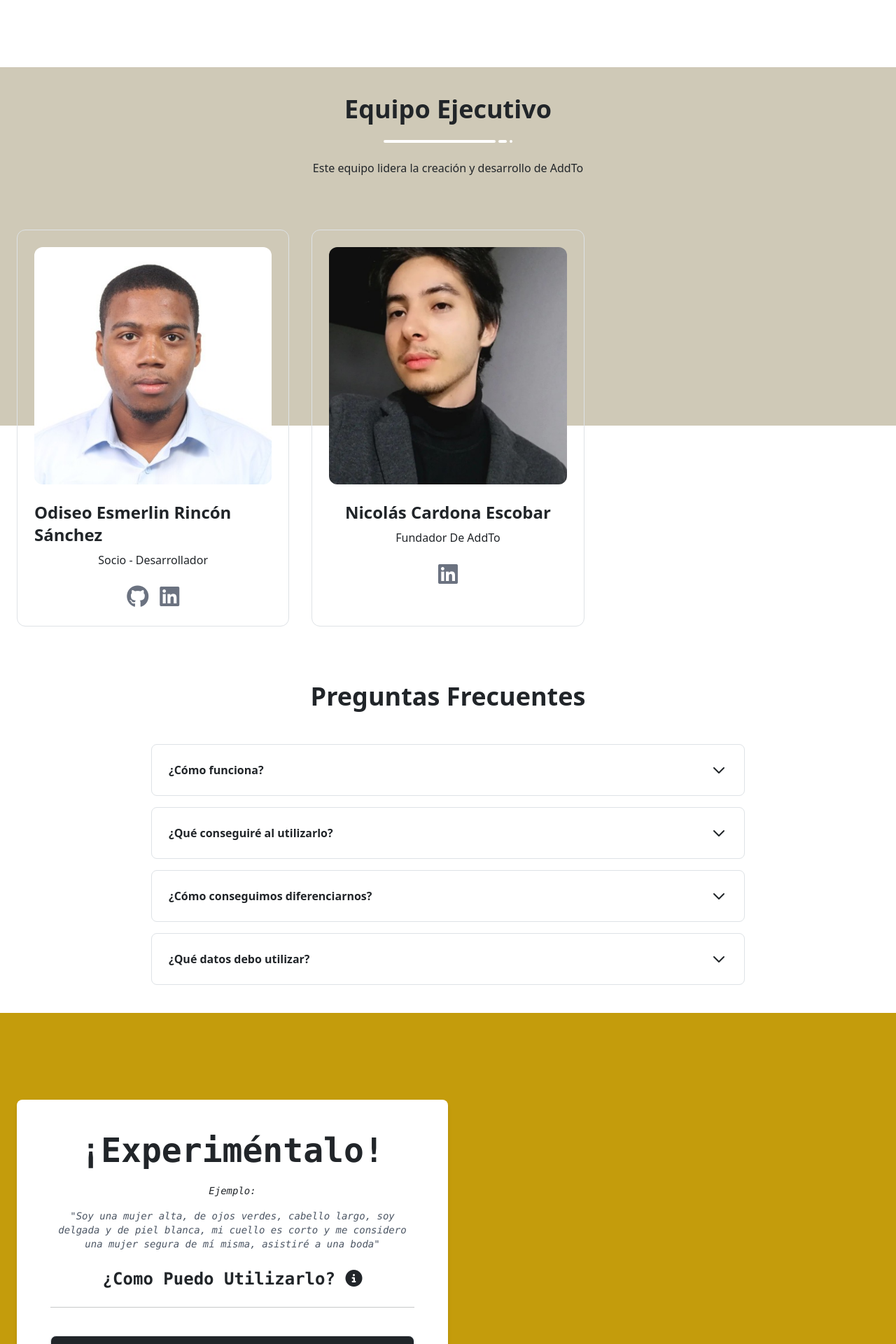
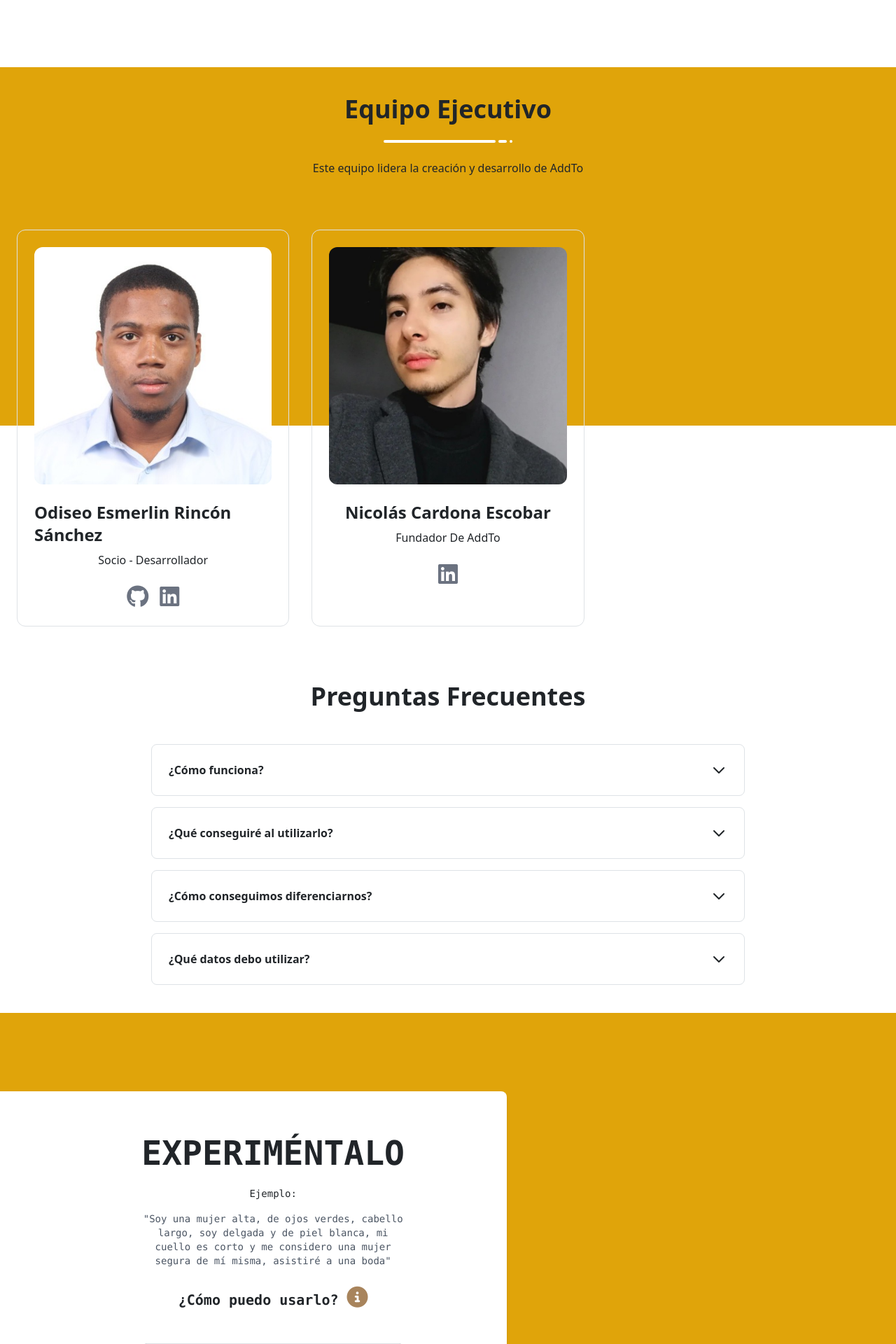
Before and after one commit to AddTo-Agencia/AddTo, a Flask app: page / in a window 1280 px wide. Shown: the part 1360-3280 px from the top of the page at 70% size. Run offline with Flask 3, Linux system fonts and the light colour scheme; parts of the project's set-up code (start-up, migrations or seed data) failed here and were passed over; some libraries are stand-ins or nearby versions.

Commit message:
mejorando seccion de modelo y agregando icono de redes sociales

```diff
--- a/static/js/index.js
+++ b/static/js/index.js
@@ -114,8 +114,10 @@ $(document).ready(function () {
         // Habilitar el botón si hay al menos 2 características detectadas
         if (caracteristicasDetectadas >= 2) {
             $("#toggle-suggestions").prop("disabled", false);
+            $("#toggle-suggestions").css("background-color", "#a8845c");
         } else {
             $("#toggle-suggestions").prop("disabled", true);
+            $("#toggle-suggestions").css("background-color", "#bca484");
         }
     });
 
@@ -184,11 +186,9 @@ document.addEventListener("click", (event) => {
 
                     data.images.forEach(function (imageUrl, index) {
                         const imageElement = `
-
-                <div class="image-thumb card cursor-pointer">
-                    <img src="${imageUrl}" class="rounded-full cursor-pointer" alt="Image ${index + 1}" data-index="${index}">
+                <div class="image-thumb card cursor-pointer w-100">
+                    <img src="${imageUrl}" class="w-full h-auto rounded-lg shadow-md" alt="Image ${index + 1}" data-index="${index}">
                 </div>
-
                 `;
                         imagesContainer.append(imageElement);
                     });
--- a/templates/Index.html
+++ b/templates/Index.html
@@ -19,6 +19,7 @@
     <script src="https://cdn.tailwindcss.com"></script>
 
     <!-- Estilos personalizados -->
+    <link rel="stylesheet" href="{{ url_for('static', filename='css/estilos.css') }}" />
 
     <!-- Icono del sitio -->
     <link rel="icon" href="{{ url_for('static', filename='images/logo.jpg') }}" type="icon" />
@@ -113,6 +114,9 @@
 
   {% include 'about.html' %}
   {% include 'team.html' %}
+
+  {% include 'social.html' %}
+
   {% include 'question.html' %}
   {% include 'model.html' %}
   {% include 'Contact.html' %}
@@ -127,7 +131,6 @@
           <img class="w-12 h-12 rounded-full" src="{{ url_for('static', filename='images/logo.jpg') }}" alt="Logo Light" />
           <span class="ml-3 text-2xl font-semibold">AddTo</span>
         </a>
-
       </div>
 
 
--- a/templates/model.html
+++ b/templates/model.html
@@ -1,72 +1,62 @@
 <body class="is-boxed has-animations">
   <section
   id="prueba"
-  style="background-color: #c49c0c"
+  style="background-color: #E0A40A;"
   class="min-h-screen flex items-center justify-center"
 >
   <div class="container mx-auto px-6 py-12">
     <div class="flex flex-col lg:flex-row items-start justify-between">
       <!-- Formulario -->
-      <div class="lg:w-1/2">
+      <div class="">
         <div class="text-white lg:w-full">
-          <form class="formulario space-y-4">
-            <div
-              class="w-full p-5 text-dark bg-white rounded-lg font-mono shadow-md"
-            >
-              <h1
-                class="text-3xl text-center font-semibold capitalize lg:text-5xl mb-6"
-              >
-                ¡Experiméntalo!
+
+          <form style="width: 50em;" class="p-4 text-dark bg-white rounded-lg font-mono shadow-md space-y-4 flex justify-start lg:ml-[-100px]">
+          <div class="w-50"></div>
+            <div class="w-75 p-4">
+              <h1 class="text-3xl text-center font-semibold lg:text-5xl mb-4">
+                EXPERIMÉNTALO
               </h1>
 
               <label class="block text-dark text-sm mb-2" for="unique-input">
-                <p class="mt-2 italic text-center mt-3">Ejemplo:</p>
-                <p class="mt-3 italic text-gray-600 text-center">
-                  "Soy una mujer alta, de ojos verdes, cabello largo, soy
-                  delgada y de piel blanca, mi cuello es corto y me considero
-                  una mujer segura de mí misma, asistiré a una boda"
+                <p class="mt-2 text-center mt-4">Ejemplo:</p>
+                <p class="mt-3 text-gray-600 text-center " >
+                  "Soy una mujer alta, de ojos verdes, cabello largo, soy delgada y de piel blanca, mi cuello es corto y me considero una mujer segura de mí misma, asistiré a una boda"
                 </p>
 
-                <p
-                  class="mt-4 text-2xl text-center font-semibold capitalize  mb-6"
-                >
-                  ¿Como puedo utilizarlo?
-                  <button
-                    type="button"
-                    data-bs-toggle="modal"
-                    data-bs-target="#usageModal"
-                  >
-                    <i class="fa-solid fa-circle-info"></i>
+                <p class="mt-4 text-xl text-center font-semibold  mb-6">
+                  ¿Cómo puedo usarlo?
+                  <button type="button" data-bs-toggle="modal" data-bs-target="#usageModal">
+                    <i style="color: #a8845c;" class="text-3xl fa-solid fa-circle-info"></i>
                   </button>
                 </p>
 
-                <hr class="my-3" />
               </label>
 
               <div class="h-auto">
                 <textarea
-                  class="mt-4 text-white custom-input w-full px-6 py-4 border border-gray-300 rounded-lg shadow-sm transition duration-300 ease-in-out transform focus:-translate-y-1 focus:outline-blue-300 hover:shadow-lg hover:border-blue-300 bg-dark"
-                  placeholder="Escribe tu descripción aquí"
-                  type="text"
+                  class="mt-4 bg-dark text-white custom-input w-full lg:max-w-[40em] px-6 py-4 border border-gray-300 rounded-lg transition duration-300 ease-in-out focus:outline-blue-300 "
+                  placeholder="Describete"
                   id="name"
-                  value="Soy una mujer alta, de ojos verdes, cabello largo, soy delgada y de piel blanca, mi cuello es corto y me considero una mujer segura de mí misma, asistiré a una boda"
-                                   style="overflow:hidden; resize:none;"
+                  style="overflow:hidden; resize:none; "
                 ></textarea>
               </div>
+
               <button
-                type="button"
-                class="btn btn-success w-full mt-4"
-                id="toggle-suggestions"
-                disabled
-              >
-                Probar
-              </button>
-              <!-- Sugerencias -->
+              class="h-10 bg-[#bca484] text-white w-full rounded-full mt-4 shadow-xl hover:shadow-2xl transition-shadow duration-300"
+              id="toggle-suggestions"
+              disabled
+            >
+              Probar
+            </button>
+
             </div>
+            <div  style="width: 10em;"></div>
           </form>
+
         </div>
       </div>
 
+      <!-- Recomendaciones de imágenes -->
       <div
         id="recommended-images"
         class="lg:w-1/3 mt-10 lg:mt-0 lg:ml-8 p-5 grid gap-4 grid-cols-1 sm:grid-cols-2 lg:grid-cols-3 transition-transform duration-300 ease-in-out"
@@ -75,16 +65,40 @@
   </div>
 </section>
 
-<script>
-  document.addEventListener('DOMContentLoaded', function () {
-    const textarea = document.getElementById('name');
 
-    textarea.addEventListener('input', function () {
-      textarea.style.height = 'auto';  // Restablece la altura para recalcular
-      textarea.style.height = textarea.scrollHeight + 'px';  // Ajusta la altura según el contenido
-    });
-  });
-</script>
+
+
+
+
+<!--
+
+<div class="frame">
+  <div class="div">
+    <div class="overlap-group">
+      <div class="text-wrapper">EXPERIMÉNTALO</div>
+      <div class="text-wrapper-2">¿Cómo puedo usarlo?</div>
+      <p class="soy-una-mujer-alta">
+        "Soy una mujer alta, de ojos verdes, cabello largo, soy delgada y de piel blanca, mi cuello es corto y me considero una mujer segura de mí misma, asistiré a una boda"
+      </p>
+      <div class="text-wrapper-3">Ejemplo:</div>
+      </div>
+      <div class="overlap">
+        <img class="aretes-de-argolla" alt="Aretes de argolla" src="https://cdn-media.glamira.com/media/product/newgeneration/view/1/sku/gwd-n1038/womenstone/diamond-zirconia_AAAAA/alloycolour/white_red/width/w5/profile/prA/surface/polished_icematte.jpg" />
+        <img class="anillo-boda" alt="Anillo boda" src="https://cdn-media.glamira.com/media/product/newgeneration/view/1/sku/gwd-n1038/womenstone/diamond-zirconia_AAAAA/alloycolour/white_red/width/w5/profile/prA/surface/polished_icematte.jpg" />
+      </div>
+      <img class="img" alt="Anillo boda" src="https://cdn-media.glamira.com/media/product/newgeneration/view/1/sku/gwd-n1038/womenstone/diamond-zirconia_AAAAA/alloycolour/white_red/width/w5/profile/prA/surface/polished_icematte.jpg" />
+      <img class="anillo-boda-2" alt="Anillo boda" src="https://cdn-media.glamira.com/media/product/newgeneration/view/1/sku/gwd-n1038/womenstone/diamond-zirconia_AAAAA/alloycolour/white_red/width/w5/profile/prA/surface/polished_icematte.jpg" />
+      <img class="anillo-boda-hombre" alt="Anillo boda hombre" src="https://cdn-media.glamira.com/media/product/newgeneration/view/1/sku/gwd-n1038/womenstone/diamond-zirconia_AAAAA/alloycolour/white_red/width/w5/profile/prA/surface/polished_icematte.jpg" />
+    </div>
+  </div>
+
+  -->
+
+
+
+
+
+
 
 
 
@@ -129,7 +143,7 @@
           </label>
 
           <label class="block text-dark text-sm mb-2" for="unique-input">
-            Por favor, proporciona una breve descripción que incluya:
+            proporciona una breve descripción que incluya:
             <ul class="list-disc pl-5" id="characteristics-list">
               <li data-category="Género">Género</li>
               <li data-category="Tono de piel">Tono de piel</li>
--- a/templates/social.html
+++ b/templates/social.html
@@ -1,25 +1,26 @@
-<section style="background-color: #c49c0c" id="social" class="mt-3 relative block bg-gray-900 h-25">
-    <div class="container mt-3 mx-auto px-4 lg:pt-24 lg:pb-64">
-      <div class="text-center mb-12">
-        <h2 class="text-4xl font-semibold text-white">Redes Sociales</h2>
-      </div>
-      <div class="flex flex-wrap mt-12 justify-center">
-        <a href="https://www.facebook.com/profile.php?id=61553210856295" target="_blank" rel="noopener" class="w-full lg:w-3/12 px-4 text-center">
-          <div class="text-gray-900 p-3 w-12 h-12 shadow-lg rounded-full bg-white inline-flex items-center justify-center">
-            <i class="fa-brands fa-facebook"></i>
-          </div>
-          <h6 class="text-xl mt-5 font-semibold text-white">Facebook</h6>
-        </a>
-        <a href="https://www.instagram.com/add_to_agency/" target="_blank" rel="noopener" class="w-full lg:w-3/12 px-4 text-center">
-          <div class="text-gray-900 p-3 w-12 h-12 shadow-lg rounded-full bg-white inline-flex items-center justify-center">
-            <i class="fa-brands fa-instagram"></i>
-          </div>
-          <h6 class="text-xl mt-5 font-semibold text-white">Instagram</h6>
-        </a>
-      </div>
+<div id="social" class="fixed bottom-4 right-4 z-50">
+  <div id="social-icon" class="bg-gray-900 p-3 w-12 h-12 shadow-lg rounded-full inline-flex items-center justify-center cursor-pointer transition-transform transform hover:scale-110">
+    <i class="fa-solid fa-share-nodes text-white"></i>
+  </div>
+  <div id="social-links" class="hidden flex flex-col items-center mt-2 space-y-2 transition-opacity duration-300 ease-in-out">
+    <a href="https://www.facebook.com/profile.php?id=61553210856295" target="_blank" rel="noopener" class="w-12 h-12 shadow-lg rounded-full bg-blue-600 inline-flex items-center justify-center transition-transform transform hover:scale-110">
+      <i class="fa-brands fa-facebook text-white"></i>
+    </a>
+    <a href="https://www.instagram.com/add_to_agency/" target="_blank" rel="noopener" class="w-12 h-12 shadow-lg rounded-full bg-pink-500 inline-flex items-center justify-center transition-transform transform hover:scale-110">
+      <i class="fa-brands fa-instagram text-white"></i>
+    </a>
+  </div>
+</div>
 
-      <p class="text-white text-center mt-8">
-        Síguenos en nuestras redes sociales para mantenerte al tanto de nuestras últimas novedades, promociones y eventos. En nuestra página de Facebook, compartimos noticias, actualizaciones y contenido exclusivo para nuestra comunidad. En Instagram, encontrarás imágenes inspiradoras, historias detrás de escena y mucho más. No te pierdas de nada y únete a nuestra creciente comunidad en línea.
-      </p>
-    </div>
-</section>
+<script>
+  document.getElementById('social-icon').addEventListener('click', function() {
+    var socialLinks = document.getElementById('social-links');
+    if (socialLinks.classList.contains('hidden')) {
+      socialLinks.classList.remove('hidden');
+      socialLinks.classList.add('opacity-100');
+    } else {
+      socialLinks.classList.add('hidden');
+      socialLinks.classList.remove('opacity-100');
+    }
+  });
+</script>
--- a/templates/team.html
+++ b/templates/team.html
@@ -1,5 +1,5 @@
 <section id="team" class="bg-white dark:bg-gray-900">
-  <div style="background-color: #cfc9b7;" class="h-[32rem] ">
+  <div style="background-color: #E0A40A;" class="h-[32rem] ">
     <div class="container mx-auto px-6 py-10">
       <h1 class="text-center text-3xl font-semibold capitalize text-dark dark:text-white lg:text-4xl">
         Equipo Ejecutivo
```
Also changed, not shown: static/css/estilos.css (+132 -0 lines).
